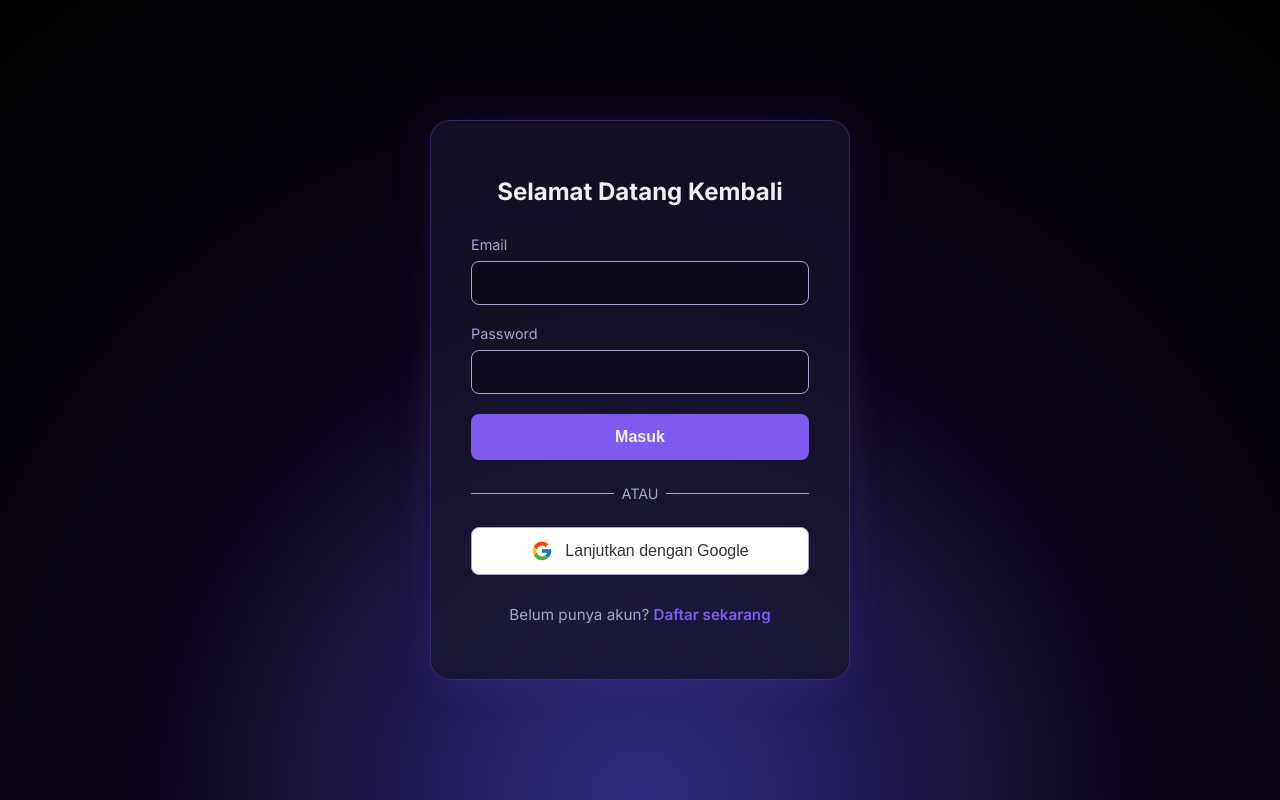
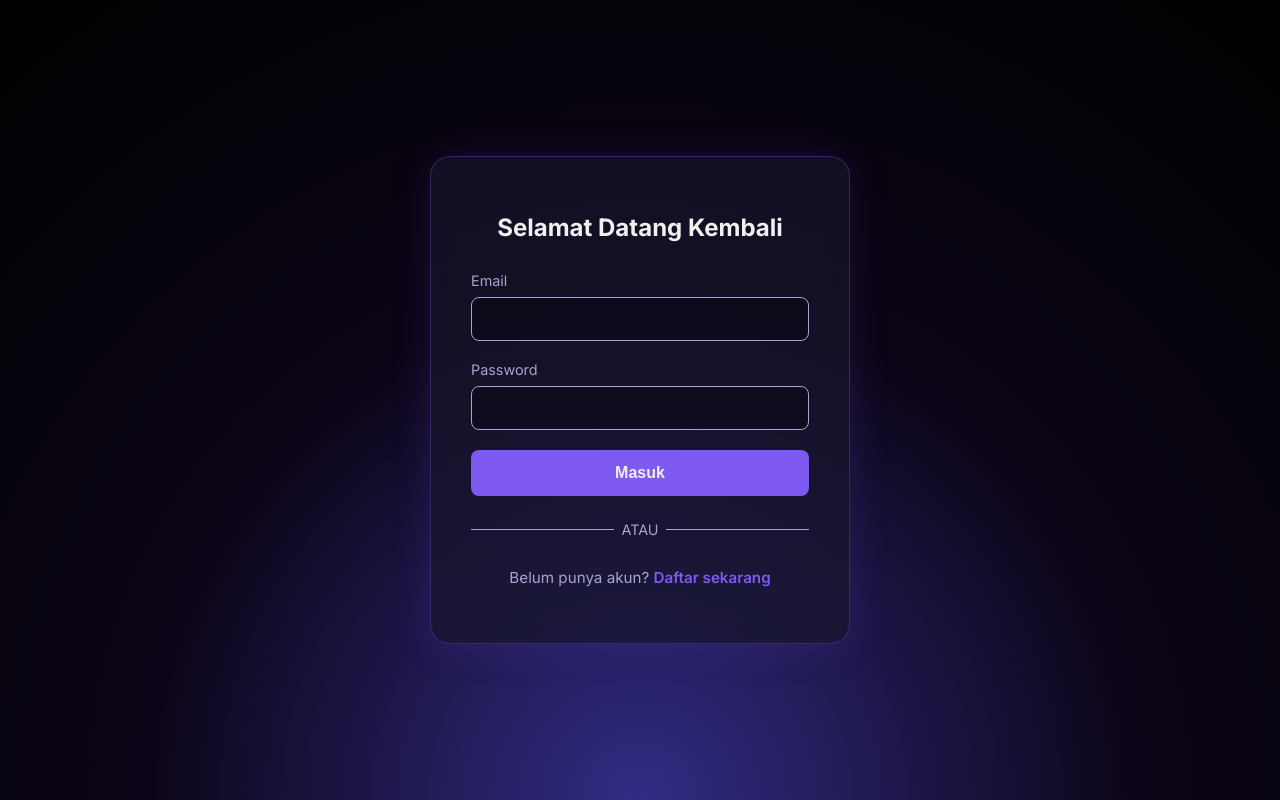
Before and after one commit to portoflowid-hub/frontend, a Next.js app: page /login in a window 1280 px wide. Built offline with nearby package versions, Linux system fonts and the light colour scheme.

Commit message:
Update login.js

```diff
--- a/src/pages/login.js
+++ b/src/pages/login.js
@@ -74,9 +74,9 @@ const LoginPage = () => {
           </form>
 
           <div className={styles.separator}>ATAU</div>
-          <button type="button" className={styles.googleButton}>
+{/*<button type="button" className={styles.googleButton}>
             <FcGoogle size={22} /> Lanjutkan dengan Google
-          </button>
+          </button>*/}
           <p className={styles.redirectText}>
             Belum punya akun? <Link href="/register">Daftar sekarang</Link>
           </p>
```
